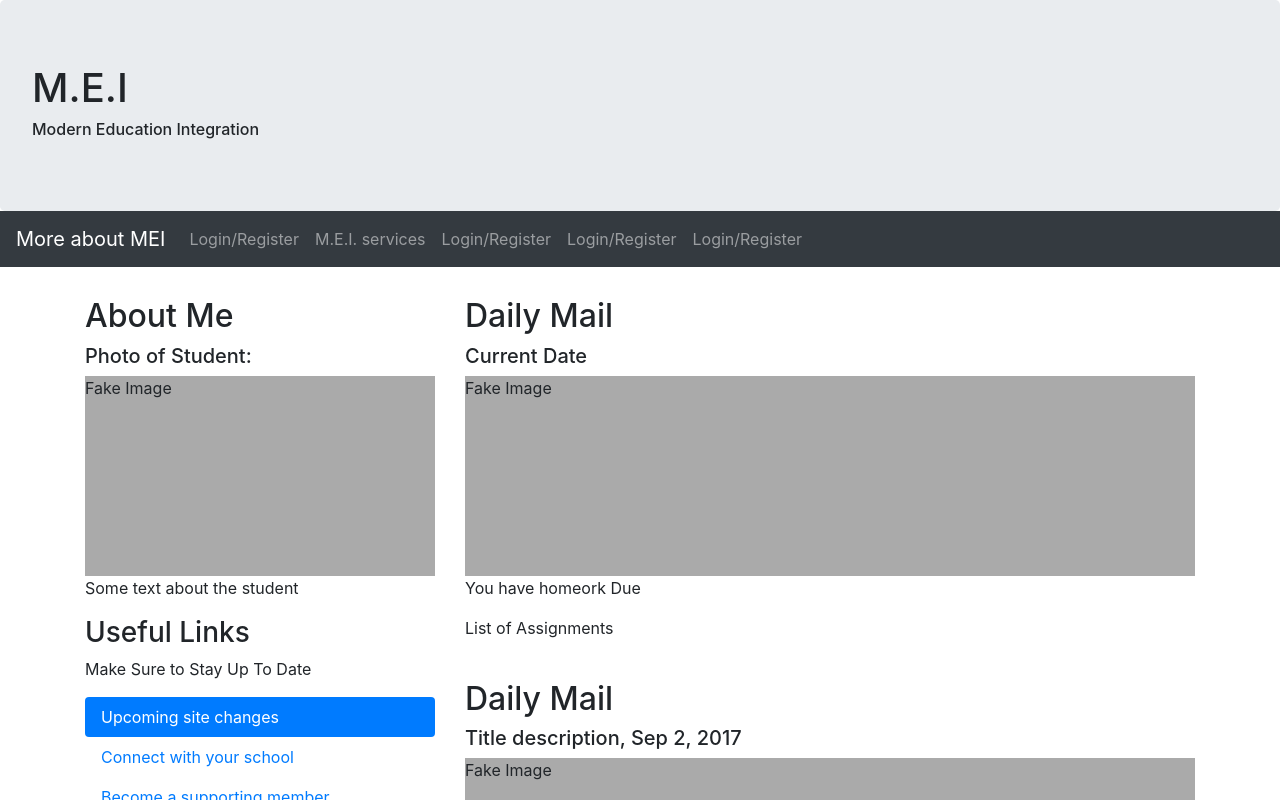
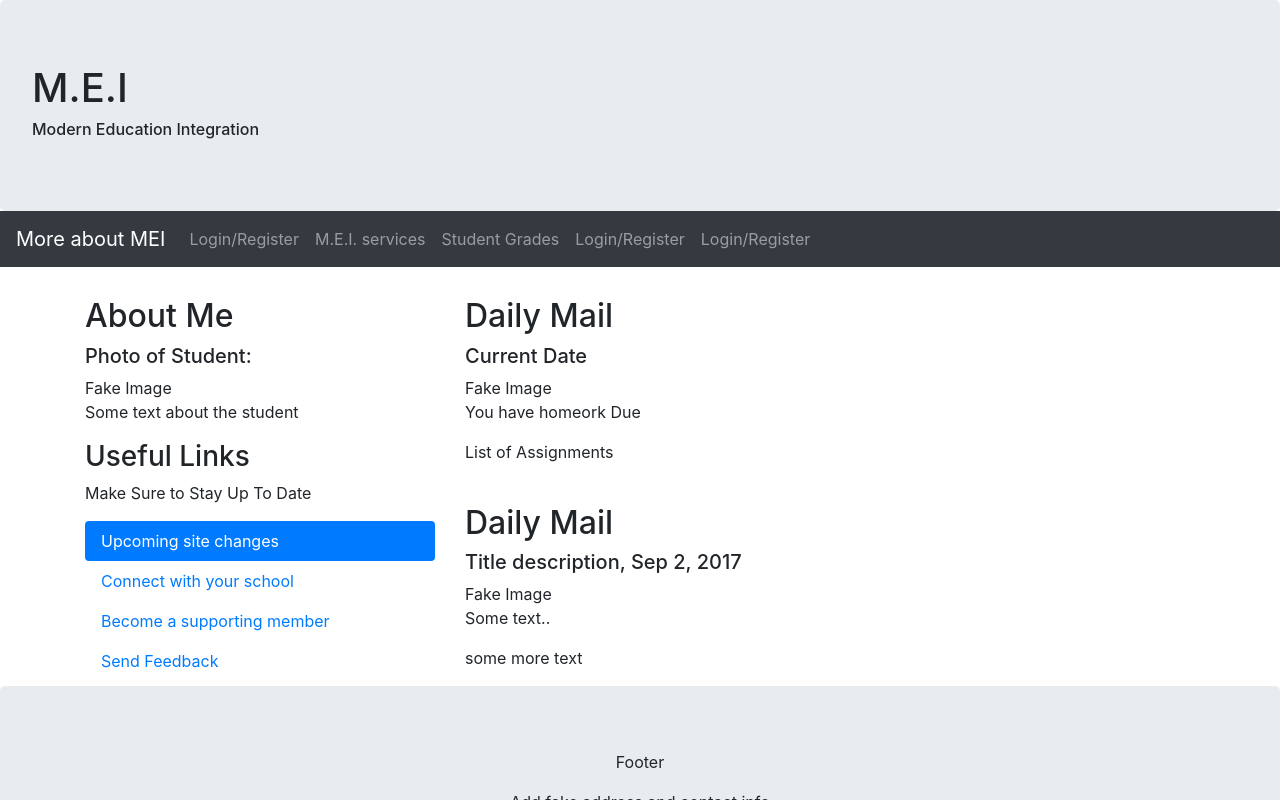
Before and after one commit to RevatureProject02/Project02, an Angular app in the folder Project2Angular/: page / in a window 1280 px wide. Shown: the top 800 px of the page. Built offline with nearby package versions, Linux system fonts and the light colour scheme.

Commit message:
fixed bootstrap import

```diff
--- a/Project2Angular/package.json
+++ b/Project2Angular/package.json
@@ -19,7 +19,11 @@
     "@angular/platform-browser": "~7.2.0",
     "@angular/platform-browser-dynamic": "~7.2.0",
     "@angular/router": "~7.2.0",
+    "boostrap": "^2.0.0",
+    "bootstrap": "^4.3.1",
     "core-js": "^2.5.4",
+    "jquery": "^3.4.1",
+    "popper": "^1.0.1",
     "rxjs": "~6.3.3",
     "tslib": "^1.9.0",
     "zone.js": "~0.8.26"
--- a/Project2Angular/src/app/components/home/home.component.html
+++ b/Project2Angular/src/app/components/home/home.component.html
@@ -1,4 +1,4 @@
-<head>
+<!-- <head>
   <title>MEI Dashboard</title>
   <meta charset="utf-8">
   <meta name="viewport" content="width=device-width, initial-scale=1">
@@ -12,7 +12,7 @@
     background: #aaa;
   }
   </style>
-</head>
+</head> -->
 <div class="jumbotron" style="margin-bottom:0">
   <h1>M.E.I</h1>
   <h6>Modern Education Integration</h6>
@@ -27,13 +27,13 @@
   <div class="collapse navbar-collapse" id="collapsibleNavbar">
     <ul class="navbar-nav">
       <li class="nav-item">
-        <a class="nav-link" routerLinkActive="active" routerLink="login">Login/Register</a>
+        <a class="nav-link" routerLinkActive="active" routerLink="/login">Login/Register</a>
       </li>
       <li class="nav-item">
         <a class="nav-link" routerLinkActive="active" routerLink="login">M.E.I. services</a>
       </li>
       <li class="nav-item">
-        <a class="nav-link" routerLinkActive="active" routerLink="login">Login/Register</a>
+        <a class="nav-link" routerLinkActive="active" routerLink="/student-grades">Student Grades</a>
       </li>
       <li class="nav-item">
         <a class="nav-link" routerLinkActive="active" routerLink="login">Login/Register</a>
--- a/Project2Angular/src/app/components/student-navbar/student-navbar.component.html
+++ b/Project2Angular/src/app/components/student-navbar/student-navbar.component.html
@@ -1,4 +1,4 @@
-<head>
+<!-- <head>
   <title>MEI Dashboard</title>
   <meta charset="utf-8">
   <meta name="viewport" content="width=device-width, initial-scale=1">
@@ -12,7 +12,7 @@
     background: #aaa;
   }
   </style>
-</head>
+</head> -->
 <nav class="navbar navbar-expand-sm bg-dark navbar-dark">
   <a class="navbar-brand" href="#">MEI Student</a>
   <button class="navbar-toggler" type="button" data-toggle="collapse" data-target="#collapsibleNavbar">
--- a/Project2Angular/src/styles.css
+++ b/Project2Angular/src/styles.css
@@ -1 +1,2 @@
 /* You can add global styles to this file, and also import other style files */
+@import '../node_modules/bootstrap/dist/css/bootstrap.min.css';
```
Also changed, not shown: 2 other files (tests, documents, lock files or other folders).
